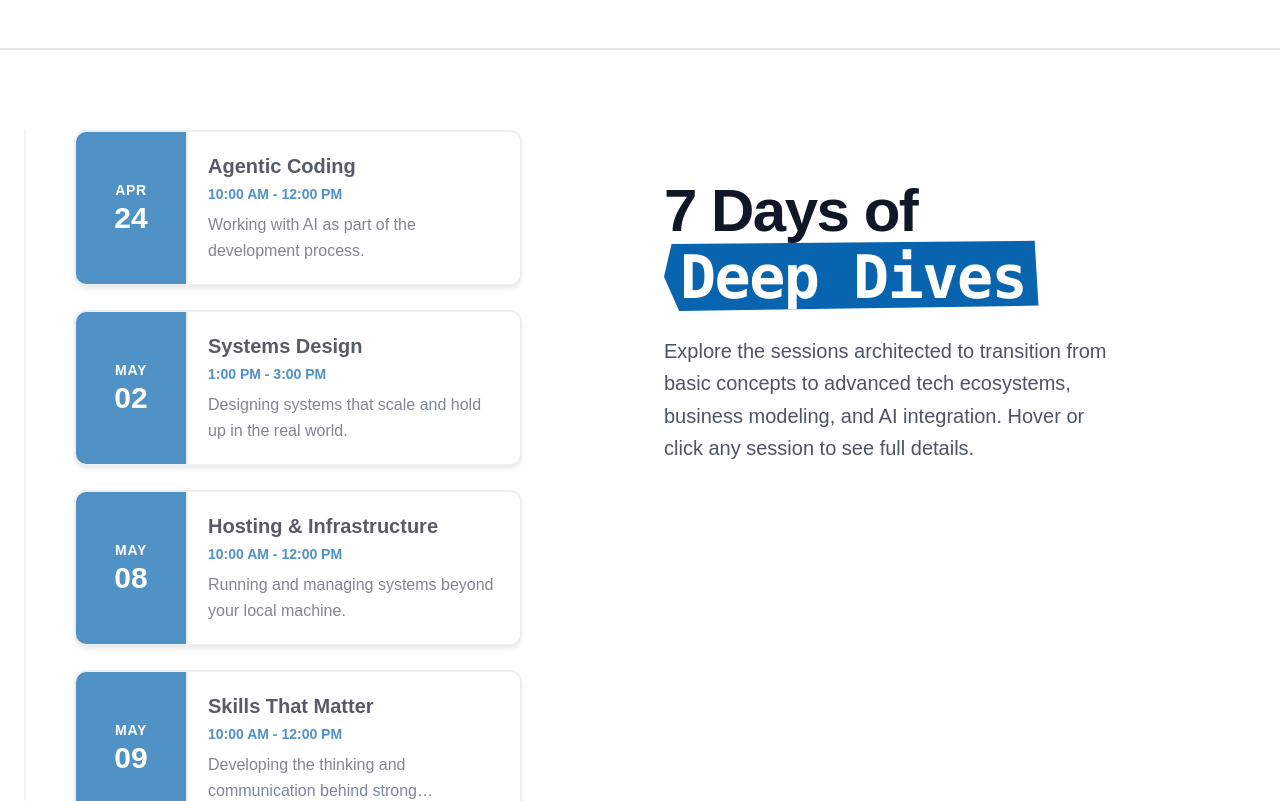
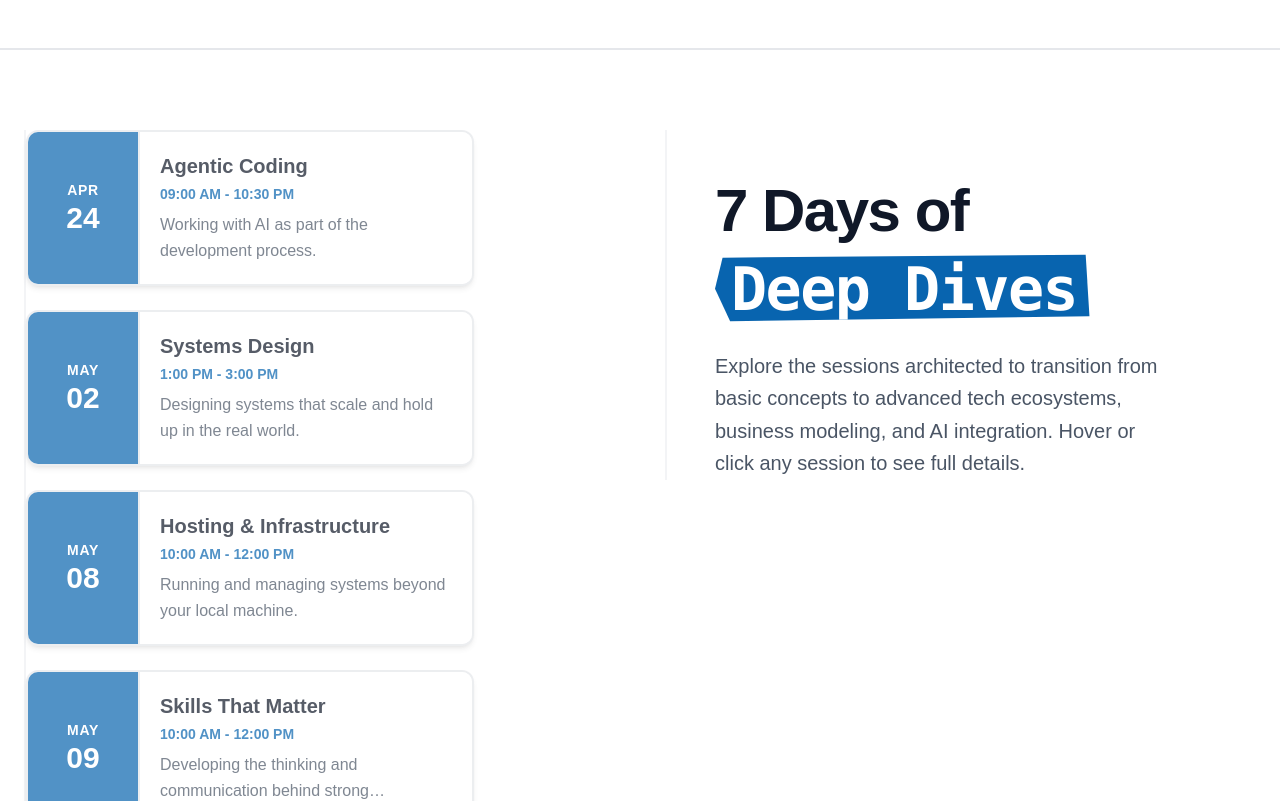
Before and after one commit to udictihub/udicti-dev, a Next.js app: page / in a window 1280 px wide. Shown: the part 420-1221 px from the top of the page. Built offline with nearby package versions, Linux system fonts and the light colour scheme; a web font is replaced by a local one.

Commit message:
update sessions layout order and add new agentic coding image

```diff
--- a/src/components/SessionsSection.tsx
+++ b/src/components/SessionsSection.tsx
@@ -15,9 +15,65 @@ const SessionsSection = () => {
       id="sessions"
       className="max-w-7xl mx-auto px-6 py-20 relative border-t-2 border-gray-200"
     >
-      <div className="grid grid-cols-1 lg:grid-cols-12 gap-12 items-start relative">
-        {/* Left Column: Sticky Detail View */}
-        <div className="lg:col-span-6 order-2 lg:order-1 sticky top-32 self-start lg:pr-8 transition-all duration-500 ease-in-out ">
+      <div className="lg:hidden mb-10 mt-4">
+        <h2 className="text-4xl font-extrabold tracking-tight text-gray-900 leading-[1.1] mb-6">
+          7 Days of <br />
+          <span
+            className="bg-[#0864AF] text-white px-4 py-1 font-mono shadow-lg inline-block mt-2"
+            style={{
+              clipPath: 'polygon(2% 8%, 98% 4%, 99% 87%, 4% 94%, 0% 50%)',
+            }}
+          >
+            Deep Dives
+          </span>
+        </h2>
+        <p className="text-lg text-gray-600 leading-relaxed max-w-md">
+          Explore the sessions architected to transition from basic concepts to
+          advanced tech ecosystems, business modeling, and AI integration.
+          Scroll and tap any session to see full details.
+        </p>
+      </div>
+
+      <div className="grid grid-cols-1 lg:grid-cols-12 gap-12 items-start relative lg:border-l-2 lg:border-gray-100">
+        <div className="lg:col-span-6 order-1 lg:order-1 space-y-6 flex flex-col items-start lg:pr-8 ">
+          {sessions.map((session) => (
+            <div
+              key={session.id}
+              className="w-full cursor-pointer"
+              onMouseEnter={() => setActiveId(session.id)}
+              onClick={() => {
+                setActiveId(session.id);
+                // Mobile UX: Scroll down directly to the details when a card is clicked
+                if (window.innerWidth < 1024) {
+                  document
+                    .getElementById('session-detail')
+                    ?.scrollIntoView({ behavior: 'smooth', block: 'start' });
+                }
+              }}
+            >
+              <div
+                className={`transition-all duration-300 ${
+                  activeId === session.id
+                    ? 'scale-[1.02] ring-primary border-transparent'
+                    : 'opacity-70 hover:opacity-100'
+                }`}
+              >
+                <CalendarCard
+                  month={session.month}
+                  day={session.day}
+                  title={session.title}
+                  description={session.desc}
+                  time={session.time}
+                />
+              </div>
+            </div>
+          ))}
+        </div>
+
+        <div
+          id="session-detail"
+          className="lg:col-span-6 order-2 lg:order-2 sticky top-32 self-start lg:pl-12 lg:border-l-2 lg:border-gray-100 px-1 transition-all duration-500 ease-in-out "
+        >
           {activeSession ? (
             <div className="animate-in fade-in slide-in-from-bottom-4 duration-500 pb-12">
               <div className="w-full h-48 bg-gray-200 rounded-2xl overflow-hidden mb-6 shadow-md shrink-0">
@@ -83,11 +139,12 @@ const SessionsSection = () => {
               </div>
             </div>
           ) : (
-            <div className="animate-in fade-in duration-500 mt-12">
+            // Desktop-only initial state (Hidden on mobile because we already displayed it at the top above the grid)
+            <div className="hidden lg:block animate-in fade-in duration-500 mt-12">
               <h2 className="text-4xl md:text-6xl font-extrabold tracking-tight text-gray-900 leading-[1.1] mb-6">
                 7 Days of <br />
                 <span
-                  className="bg-[#0864AF] text-white px-4 py-1 font-mono shadow-lg"
+                  className="bg-[#0864AF] text-white px-4 py-1 font-mono shadow-lg inline-block mt-2"
                   style={{
                     clipPath: 'polygon(2% 8%, 98% 4%, 99% 87%, 4% 94%, 0% 50%)',
                   }}
@@ -103,42 +160,6 @@ const SessionsSection = () => {
             </div>
           )}
         </div>
-
-        {/* Right Column: Scrollable Content List */}
-        <div className="lg:col-span-6 space-y-6 flex flex-col items-end lg:border-l-2 lg:border-gray-100 lg:pl-12">
-          {sessions.map((session) => (
-            <div
-              key={session.id}
-              className="w-full cursor-pointer"
-              onMouseEnter={() => setActiveId(session.id)}
-              onClick={() => {
-                setActiveId(session.id);
-                // Mobile UX: Scroll to the details view when a card is clicked
-                if (window.innerWidth < 1024) {
-                  document
-                    .getElementById('sessions')
-                    ?.scrollIntoView({ behavior: 'smooth' });
-                }
-              }}
-            >
-              <div
-                className={`transition-all duration-300 ${
-                  activeId === session.id
-                    ? 'scale-[1.02] ring-primary border-transparent'
-                    : 'opacity-70 hover:opacity-100'
-                }`}
-              >
-                <CalendarCard
-                  month={session.month}
-                  day={session.day}
-                  title={session.title}
-                  description={session.desc}
-                  time={session.time}
-                />
-              </div>
-            </div>
-          ))}
-        </div>
       </div>
     </section>
   );
--- a/src/data/sessions.ts
+++ b/src/data/sessions.ts
@@ -1,15 +1,14 @@
 import dedent from 'dedent';
-
+import codeAgentImg from '@/assets/session/CodeAgent.png';
 export const sessions = [
   {
     id: 1,
     month: 'Apr',
     day: '24',
     title: 'Agentic Coding',
-    time: '10:00 AM - 12:00 PM',
+    time: '09:00 AM - 10:30 PM',
     desc: 'Working with AI as part of the development process.',
-    image:
-      'https://images.unsplash.com/photo-1620712943543-bcc4688e7485?w=800&q=80',
+    image: codeAgentImg.src,
     markdown: dedent`
       # Agentic Coding
 
```
Also changed, not shown: src/assets/session/CodeAgent.png (added).
